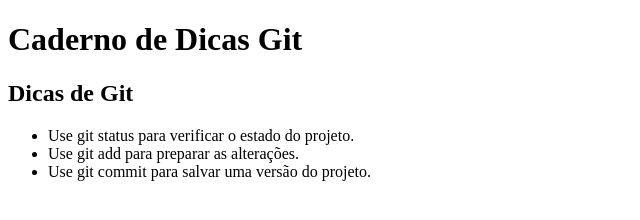
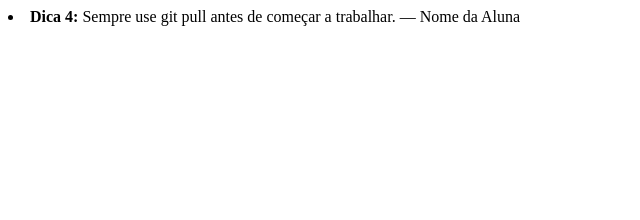
Before and after one commit to jeanjudens4-cell/caderno-dupla, a plain HTML site: page index.html in a window 1280 px wide. Shown: the whole page, without its empty margins (0-640 px from the left). Drawn offline with Linux system fonts and the light colour scheme.

Commit message:
Adiciona dica da Aluna B no index

```diff
--- a/index.html
+++ b/index.html
@@ -1,22 +1,5 @@
-<!DOCTYPE html>
-<html lang="pt-BR">
-<head>
-    <meta charset="UTF-8">
-    <title>Caderno de Dicas Git</title>
-</head>
-<body>
-
-    <h1>Caderno de Dicas Git</h1>
-
-    <h2>Dicas de Git</h2>
-
-    <ul>
-        <li>Use git status para verificar o estado do projeto.</li>
-        <li>Use git add para preparar as alterações.</li>
-        <li>Use git commit para salvar uma versão do projeto.</li>
-    </ul>
-
-    <!-- COLE A SUA DICA AQUI -->
-
-</body>
-</html>
+<!-- COLE A SUA DICA AQUI -->
+ <li>
+    <strong>Dica 4:</strong> Sempre use git pull antes de começar a trabalhar.
+    — Nome da Aluna
+</li>
```
